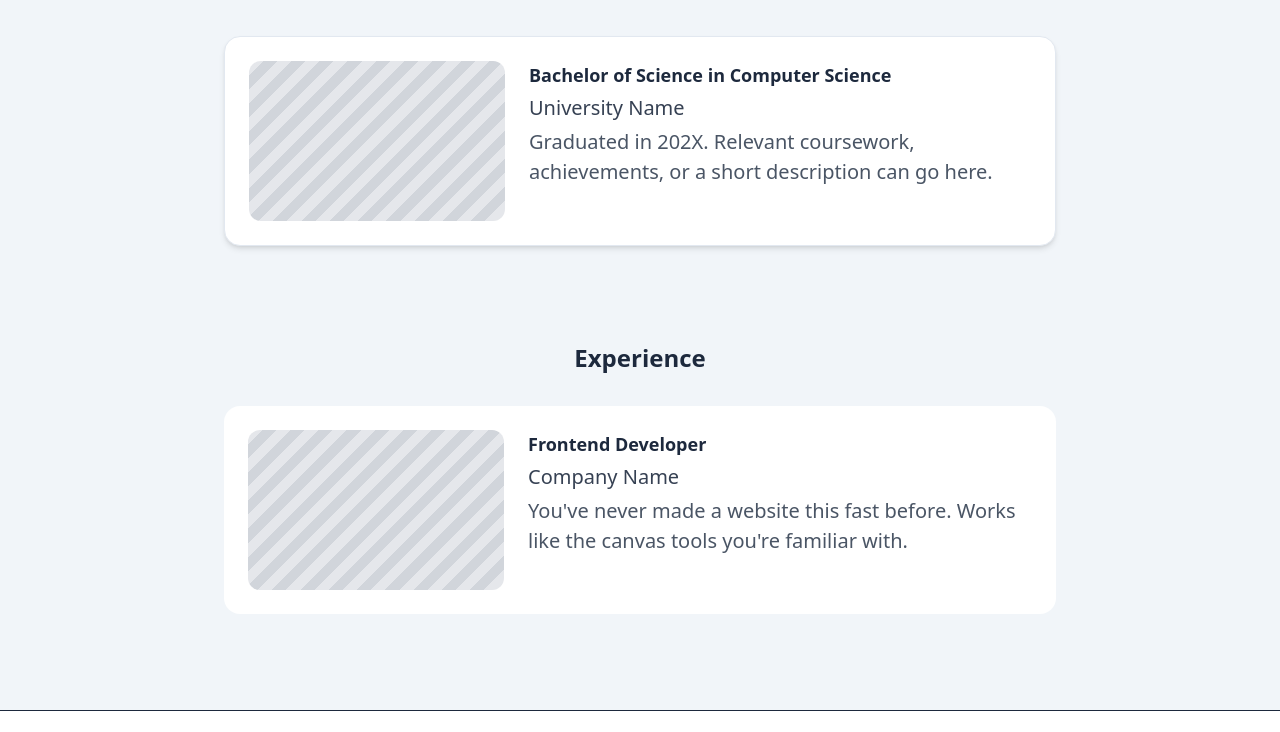
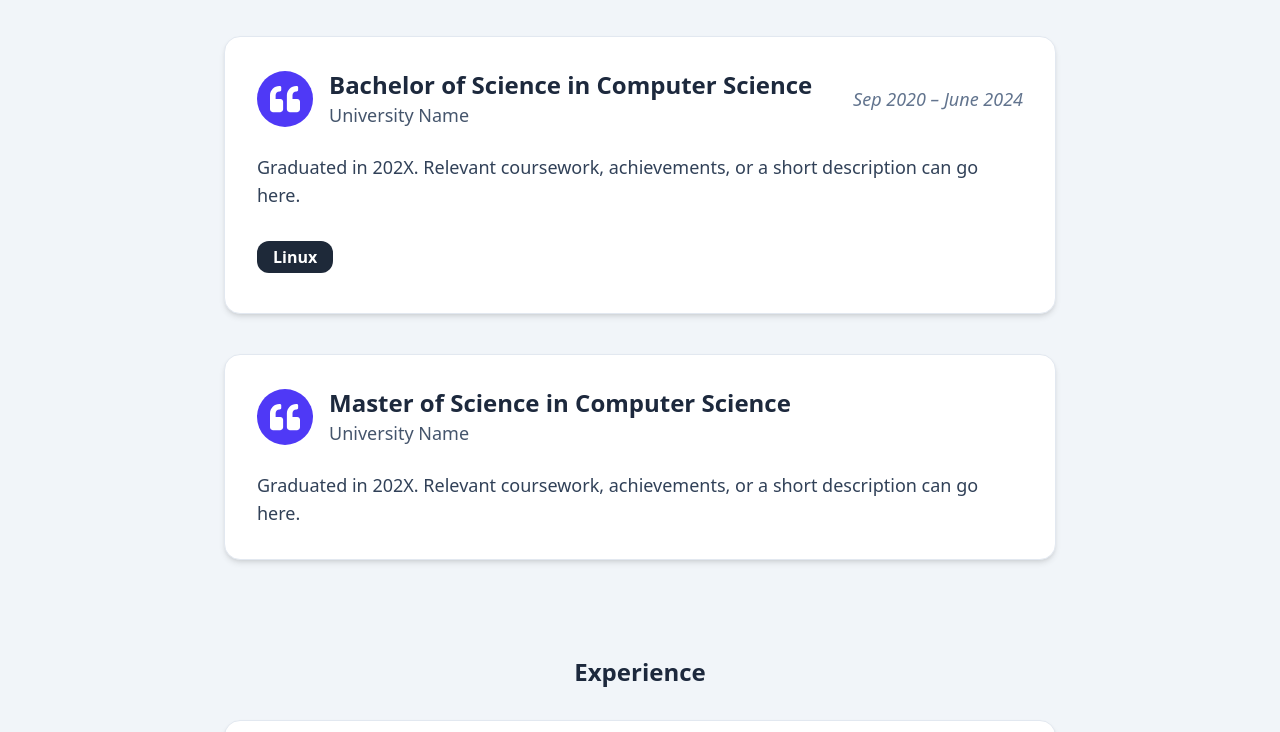
Before and after one commit to h0rs3fa11/portfolio, a React (Vite) app: page / in a window 1280 px wide. Shown: the part 2380-3112 px from the top of the page. Built offline with nearby package versions, Linux system fonts and the light colour scheme; a web font is replaced by a local one.

Commit message:
update InfoCard

```diff
--- a/src/components/Education.jsx
+++ b/src/components/Education.jsx
@@ -4,11 +4,22 @@
   return (
     <section id="education" className="py-12 max-w-4xl mx-auto px-4 sm:px-8">
       <h2 className="text-2xl font-bold mb-8 text-center">Education</h2>
-      <InfoCard
-        title="Bachelor of Science in Computer Science"
-        subtitle="University Name"
-        description="Graduated in 202X. Relevant coursework, achievements, or a short description can go here."
-      />
+      <div className="flex flex-col gap-10">
+        <InfoCard
+          title="Bachelor of Science in Computer Science"
+          subtitle="University Name"
+          description="Graduated in 202X. Relevant coursework, achievements, or a short description can go here."
+          date="Sep 2020 – June 2024"
+          tags={[
+            { label: "Linux", color: "bg-gray-800", textColor: "text-white" },
+          ]}
+        />
+        <InfoCard
+          title="Master of Science in Computer Science"
+          subtitle="University Name"
+          description="Graduated in 202X. Relevant coursework, achievements, or a short description can go here."
+        />
+      </div>
     </section>
   );
 }
--- a/src/components/Experience.jsx
+++ b/src/components/Experience.jsx
@@ -1,16 +1,20 @@
+import InfoCard from "./InfoCard";
+
 export default function Experience() {
   return (
     <section id="experience" className="py-12 max-w-4xl mx-auto px-4 sm:px-8">
       <h2 className="text-2xl font-bold mb-8 text-center">Experience</h2>
-      <div className="flex flex-col bg-white md:flex-row items-center md:items-start gap-6 hover:bg-indigo-50 p-6 rounded-2xl">
-        {/* Image Placeholder */}
-        <div className="w-full md:w-64 h-40 bg-gray-200 rounded-xl bg-[repeating-linear-gradient(135deg,_#e5e7eb_0px,_#e5e7eb_10px,_#d1d5db_10px,_#d1d5db_20px)]" />
-        {/* Experience Info */}
-        <div className="flex-1 text-center md:text-left">
-          <h3 className="text-lg font-bold mb-1">Frontend Developer</h3>
-          <p className="text-gray-700 mb-1">Company Name</p>
-          <p className="text-gray-600">You've never made a website this fast before. Works like the canvas tools you're familiar with.</p>
-        </div>
+      <div className="flex flex-col gap-10">
+        <InfoCard
+          title="title"
+          subtitle="company"
+          description="lorem ipsum dolor sit amet"
+        />
+        <InfoCard
+          title="title"
+          subtitle="company"
+          description="lorem ipsum dolor sit amet"
+        />
       </div>
     </section>
   );
--- a/src/components/InfoCard.jsx
+++ b/src/components/InfoCard.jsx
@@ -1,14 +1,57 @@
-export default function InfoCard({ title, subtitle, description }) {
+import Tags from "./Tags";
+import { FaQuoteLeft } from "react-icons/fa";
+
+export default function InfoCard({
+  icon = <FaQuoteLeft className="text-white text-3xl" />, // 可自定义icon
+  title,
+  subtitle,
+  description,
+  date,
+  link,
+  linkText,
+  tags = [],
+}) {
   return (
-    <div className="flex flex-col bg-white md:flex-row items-center md:items-start gap-6 hover:bg-indigo-50 p-6 rounded-2xl shadow-md border border-slate-200 transition-colors duration-200">
-      {/* 图片占位 */}
-      <div className="w-full md:w-64 h-40 bg-gray-200 rounded-xl bg-[repeating-linear-gradient(135deg,_#e5e7eb_0px,_#e5e7eb_10px,_#d1d5db_10px,_#d1d5db_20px)] flex-shrink-0" />
-      {/* 内容 */}
-      <div className="flex-1 text-center md:text-left">
-        <h3 className="text-lg font-bold mb-1">{title}</h3>
-        {subtitle && <p className="text-gray-700 mb-1">{subtitle}</p>}
-        <p className="text-gray-600">{description}</p>
+    <div className="bg-white rounded-2xl shadow-md border border-slate-200 p-8 flex flex-col gap-4 relative overflow-hidden hover:bg-indigo-50">
+      <div className="flex flex-col md:flex-row md:items-center md:justify-between gap-2">
+        <div className="flex items-center gap-4">
+          {/* Icon/avatar */}
+          <div className="w-14 h-14 rounded-full bg-indigo-600 flex items-center justify-center">
+            {icon}
+          </div>
+          <div>
+            <h3 className="text-2xl font-bold text-slate-800">{title}</h3>
+            {subtitle && (
+              <div className="text-lg text-slate-600">{subtitle}</div>
+            )}
+          </div>
+        </div>
+        {/* 日期和链接 */}
+        <div className="flex flex-col items-end gap-1 min-w-[160px]">
+          {date && <div className="text-lg italic text-slate-500">{date}</div>}
+          {link && (
+            <a
+              href={link}
+              className="text-indigo-700 underline text-base hover:text-indigo-900"
+              target="_blank"
+              rel="noopener noreferrer"
+            >
+              {linkText || "View project"}
+            </a>
+          )}
+        </div>
       </div>
+      <div className="mt-2 text-slate-700 text-lg">{description}</div>
+      {/* 技能标签 */}
+      {tags.length > 0 && (
+        <div className="flex flex-wrap gap-2 mt-4">
+          {tags.map((tag, idx) => (
+            <Tags key={idx} {...tag}>
+              {tag.label}
+            </Tags>
+          ))}
+        </div>
+      )}
     </div>
   );
 }
```
